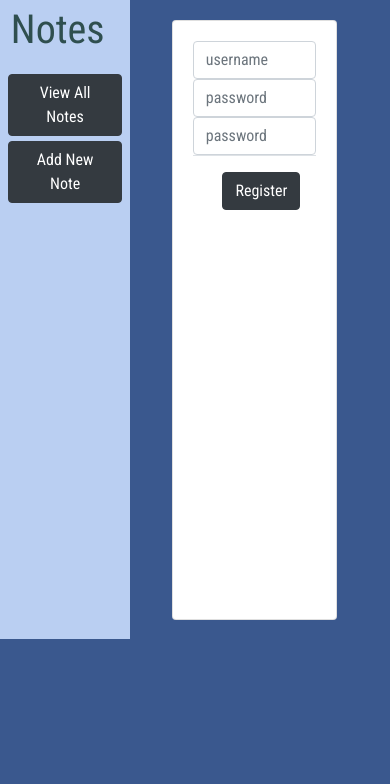
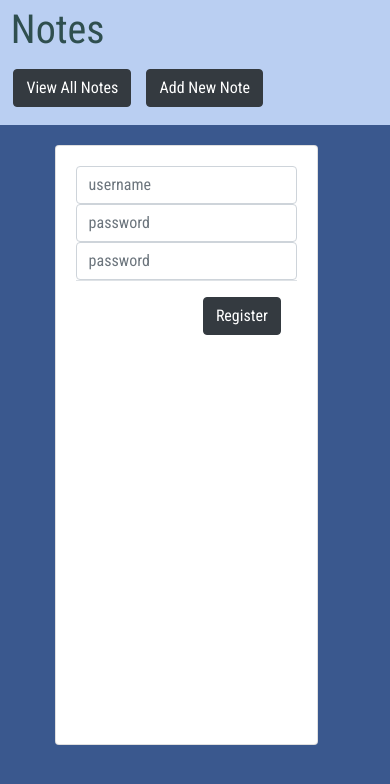
Before and after one commit to skennedy93/Note-Taker, a React (Create React App) app in the folder note-app/: page /register in a window 390 px wide. Shown: the top 784 px of the page. Built offline with nearby package versions, Linux system fonts and the light colour scheme.

Commit message:
design is responsive

```diff
--- a/note-app/src/App.js
+++ b/note-app/src/App.js
@@ -12,14 +12,19 @@ import Note from './layout/singleNote'
 import login from './authorization/login'
 import register from './authorization/register'
 
-const Container = styled.div`
+const AppContainer = styled.div`
     display: flex;
-    height:100%;
-
 `
 const Views = styled.div`
   padding:5%;
   width:100%;
+  overflow-y:scroll;
+  height:100vh;
+  @media(max-width:500px){
+    position: relative;
+    top:125px;
+    overflow-y:auto;
+  };
 `
 const Modal = styled.div`
 position: fixed;
@@ -37,7 +42,7 @@ class App extends Component {
 
   render() {
     return (
-        <Container>
+        <AppContainer>
           <SideBar/>
           <Views>
           <div>{this.props.modalVisible && (<Modal><DeleteModal /></Modal>)}</div>
@@ -48,7 +53,7 @@ class App extends Component {
           <Route path="/login" component={login} />
           <Route path="/register" component={register} />
           </Views>
-        </Container>
+        </AppContainer>
     );
   }
 }
--- a/note-app/src/layout/sideBar.js
+++ b/note-app/src/layout/sideBar.js
@@ -10,6 +10,10 @@ const ButtonList = styled.div`
     display:flex;
     flex-direction: column;
     margin-top:15%;
+    @media(max-width:500px){
+        flex-direction:row;
+        margin: 0;
+    };
 `
 const ButtonCont = styled.div`
     padding:2%;
@@ -18,6 +22,12 @@ const Bar = styled.div`
     background: #bacff2;
     padding: 1.5%;
     width: 200px;
+    @media(max-width:500px){
+    width: 100vw;
+    height: 125px;
+    position: fixed;
+    z-index: 90;
+    };
 `
  class SideBar extends React.Component {
     render(){
```
